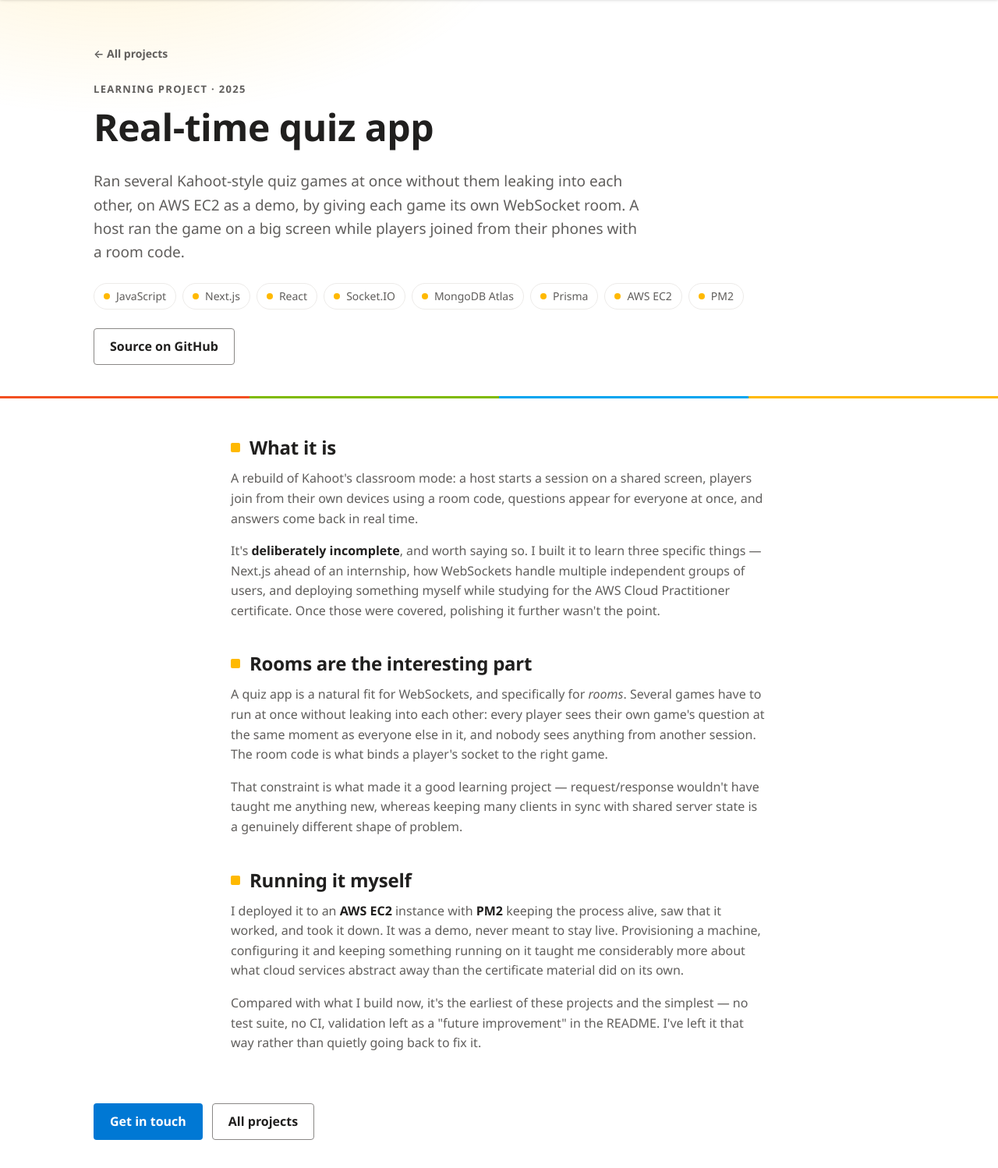
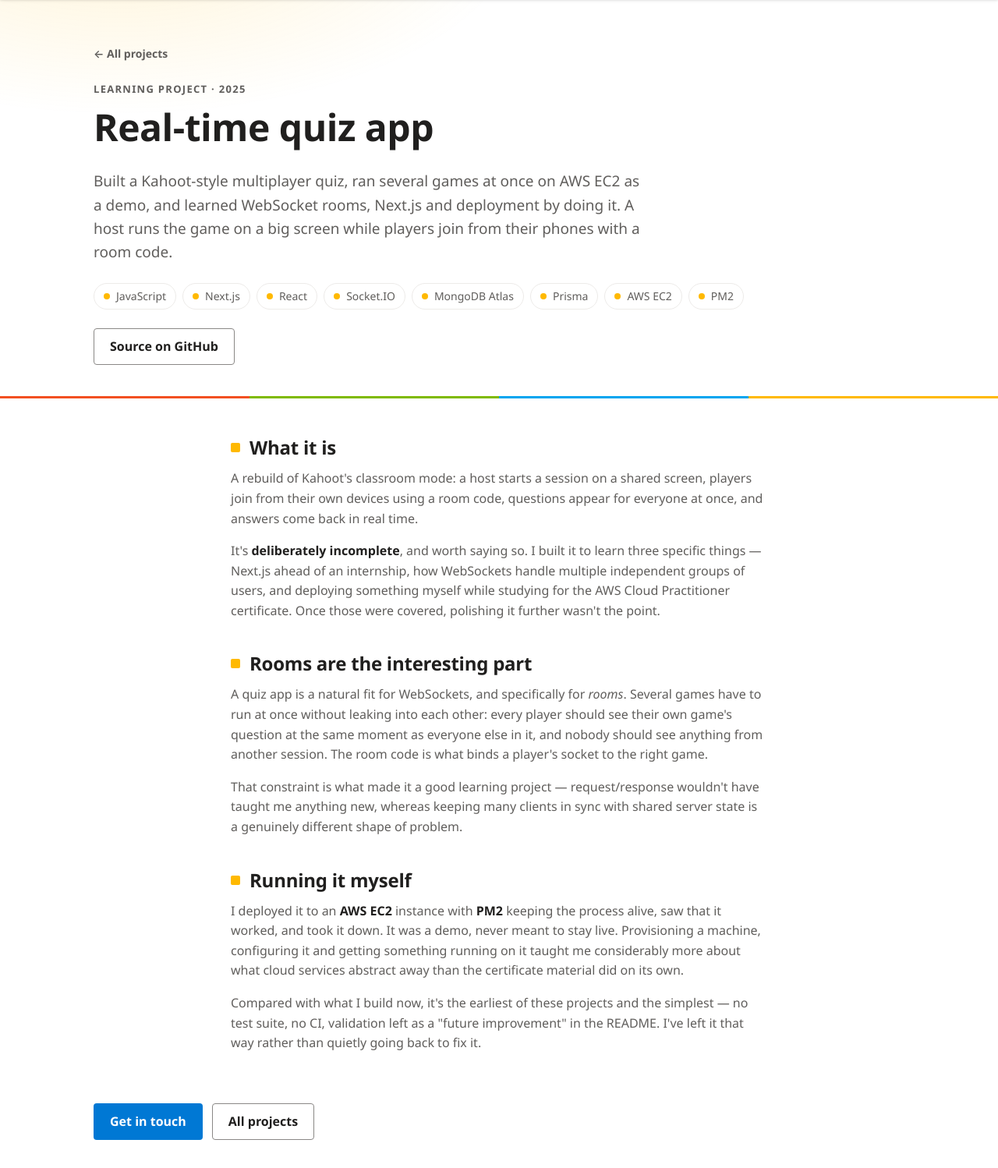
Before and after one commit to Ollie1994/portfolio, an ASP.NET Core app: page /projects/quiz in a window 1280 px wide. Shown: the part 67-1565 px from the top of the page at 78% size. Run offline with ASP.NET Core 8, Linux system fonts and the light colour scheme; data that the repository does not hold is empty; style sheets or scripts are compiled from the project's sources; some libraries are stand-ins or nearby versions.

Commit message:
Apply the quiz page corrections missed by the previous commit
Refs #33

Co-Authored-By: Claude Opus 5.5 <noreply@anthropic.com>

```diff
--- a/src/Portfolio.Client/Pages/Projects/QuizProject.razor
+++ b/src/Portfolio.Client/Pages/Projects/QuizProject.razor
@@ -3,7 +3,7 @@
 <ProjectPage Title="Real-time quiz app"
              Kicker="Learning project · 2025"
              AccentClass="accent-yellow"
-             Summary="Ran several Kahoot-style quiz games at once without them leaking into each other, on AWS EC2 as a demo, by giving each game its own WebSocket room. A host ran the game on a big screen while players joined from their phones with a room code."
+             Summary="Built a Kahoot-style multiplayer quiz, ran several games at once on AWS EC2 as a demo, and learned WebSocket rooms, Next.js and deployment by doing it. A host runs the game on a big screen while players join from their phones with a room code."
              Tech="@(new[] { "JavaScript", "Next.js", "React", "Socket.IO", "MongoDB Atlas", "Prisma", "AWS EC2", "PM2" })"
              Links="@(new[] { new ProjectPage.ProjectLink("Source on GitHub", "https://github.com/Ollie1994/kahoot_clone_v5") })">
 
@@ -28,9 +28,9 @@
     <p>
         A quiz app is a natural fit for WebSockets, and specifically for <em>rooms</em>.
         Several games have to run at once without leaking into each other: every player
-        sees their own game's question at the same moment as everyone else in it, and
-        nobody sees anything from another session. The room code is what binds a player's
-        socket to the right game.
+        should see their own game's question at the same moment as everyone else in it, and
+        nobody should see anything from another session. The room code is what binds a
+        player's socket to the right game.
     </p>
 
     <p>
@@ -44,7 +44,7 @@
     <p>
         I deployed it to an <strong>AWS EC2</strong> instance with <strong>PM2</strong>
         keeping the process alive, saw that it worked, and took it down. It was a demo,
-        never meant to stay live. Provisioning a machine, configuring it and keeping
+        never meant to stay live. Provisioning a machine, configuring it and getting
         something running on it taught me considerably more about what cloud services
         abstract away than the certificate material did on its own.
     </p>
```
